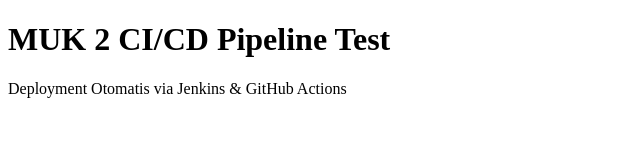
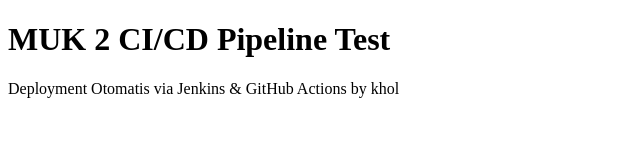
Before and after one commit to kholi-lah/web2, a plain HTML site: page index.html in a window 1280 px wide. Shown: the full height of the page, 0-640 px from the left. Drawn offline with Linux system fonts and the light colour scheme.

Commit message:
trigger pipeline

```diff
--- a/index.html
+++ b/index.html
@@ -5,6 +5,6 @@
 </head>
 <body>
   <h1>MUK 2 CI/CD Pipeline Test</h1>
-  <p>Deployment Otomatis via Jenkins & GitHub Actions</p>
+  <p>Deployment Otomatis via Jenkins & GitHub Actions by khol</p>
 </body>
 </html>
```
